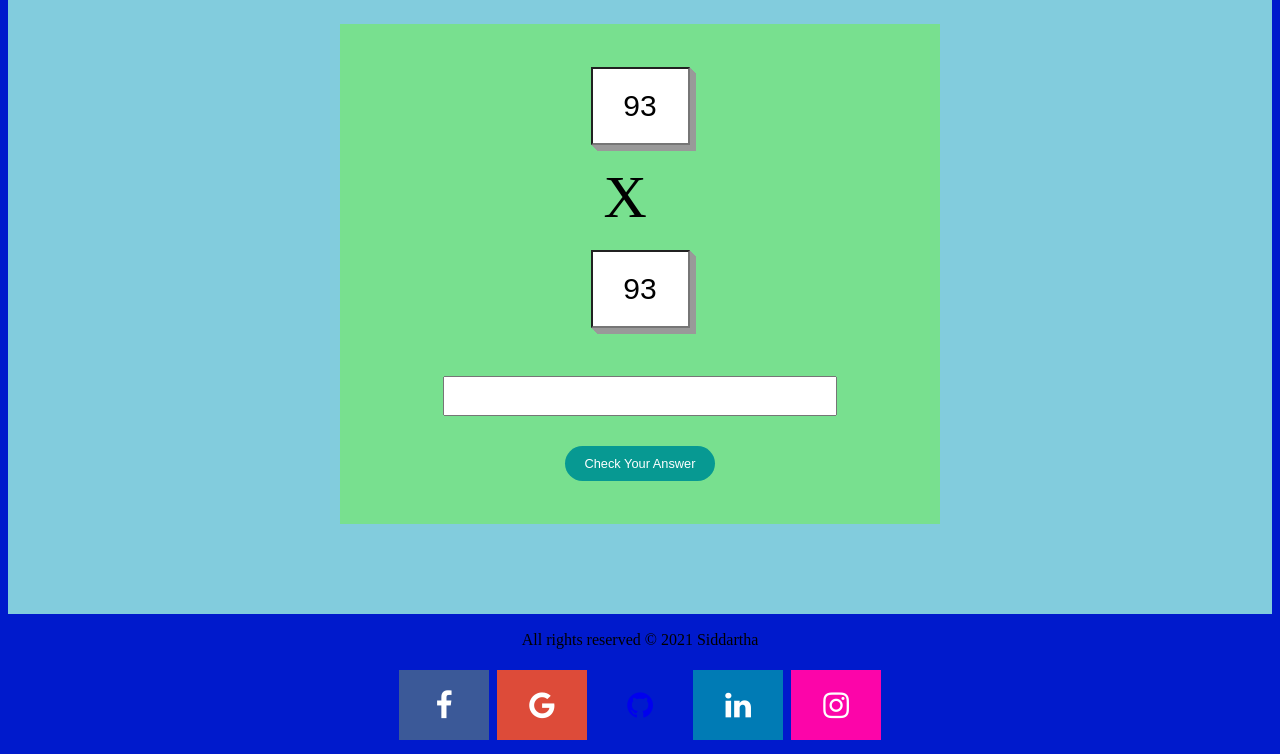
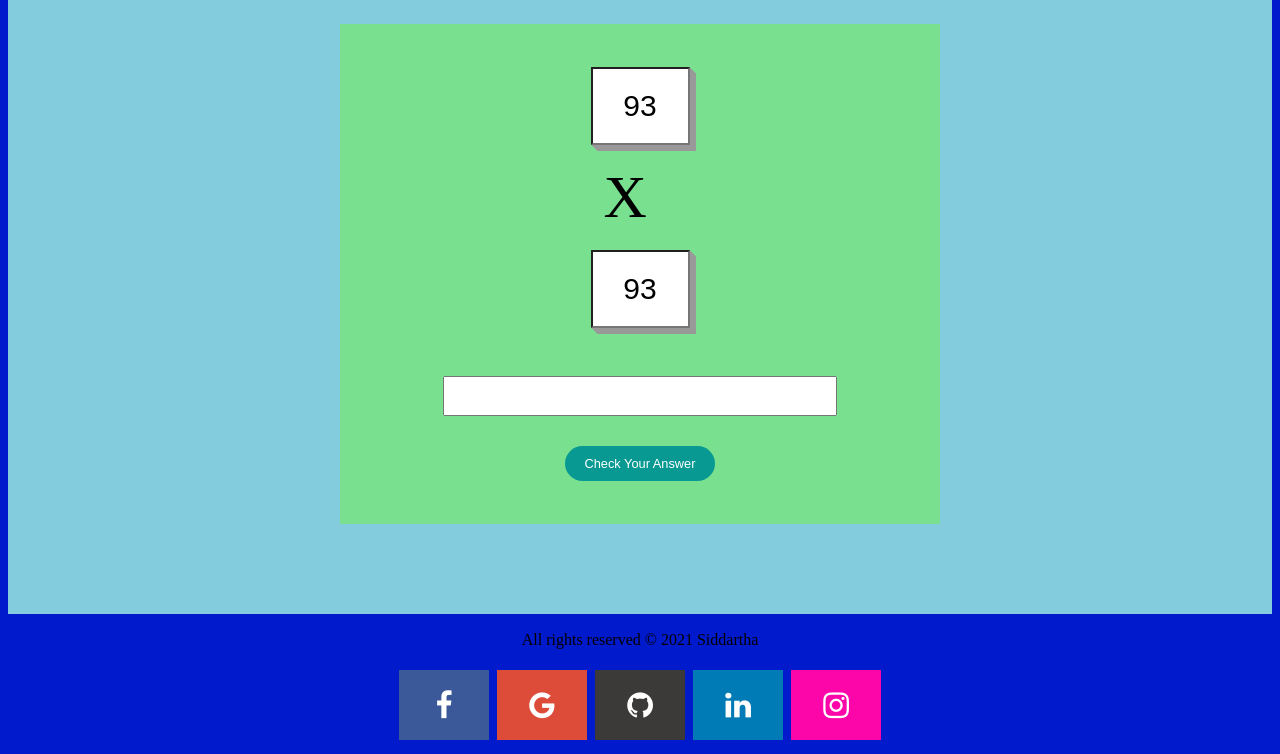
Before and after one commit to siddartharc/website, a plain HTML site: page game.html in a window 1280 px wide. Shown: the part 332-1086 px from the top of the page. Drawn offline with Linux system fonts and the light colour scheme.

Commit message:
Update game.html

```diff
--- a/game.html
+++ b/game.html
@@ -148,6 +148,10 @@
         text-decoration: none;
         margin: 5px 2px;
       }
+	.fa-github{
+	background: #3C3A39;
+	color: white;
+}
 
 .fa:hover {
           opacity: 0.7;
```
